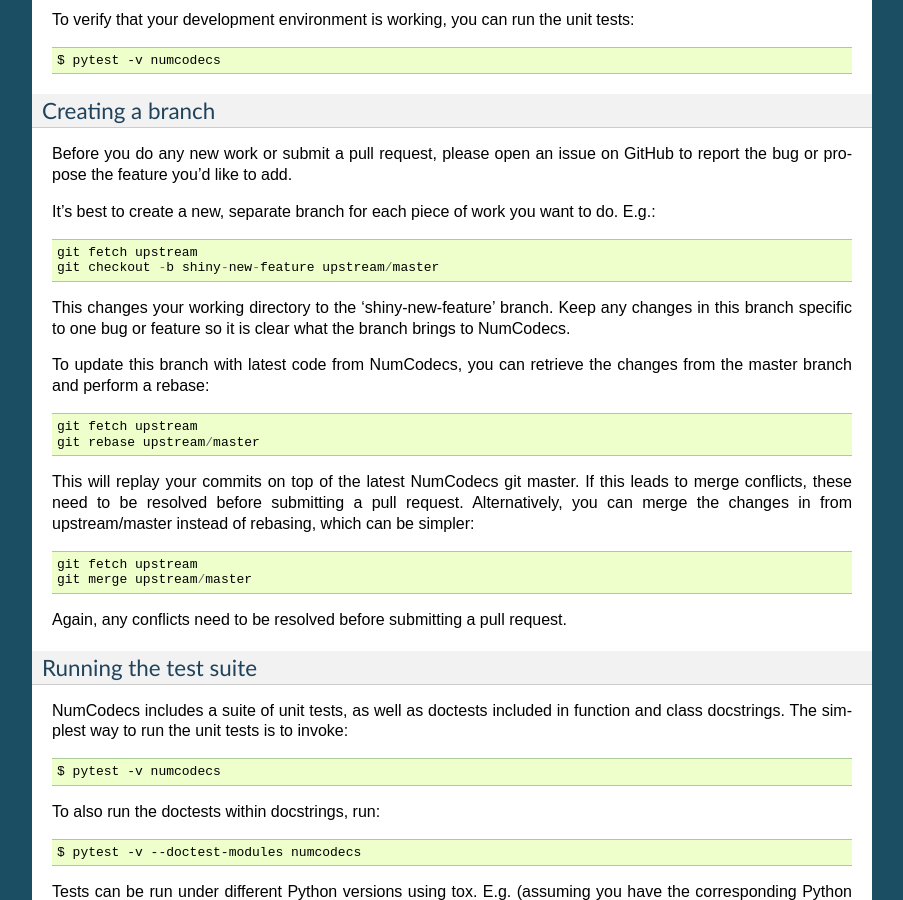
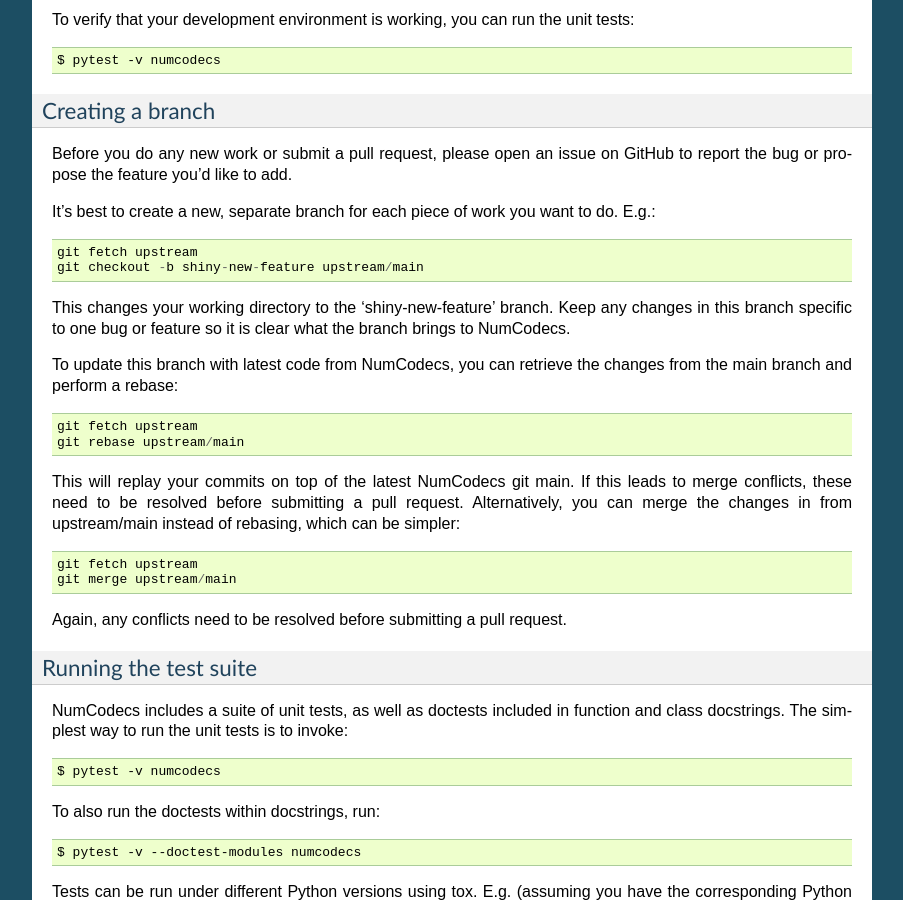
Before and after one commit to zarr-developers/numcodecs, a Sphinx documentation site: the page built from docs/contributing.rst, in a window 1280 px wide and 900 px high, scrolled down 1662 px. Shown: the whole window, without its empty margins (198-1101 px from the left). Built offline with Sphinx 7.4.7, drawn with Linux system fonts in a browser that asks for light colours; pages that are not in the unit, such as notebooks, are missing from menus; the version number could not be read and is left out; some of the changed text lies outside the part shown.

Commit message:
Move `master` to `main` (#322)

```diff
--- a/docs/conf.py
+++ b/docs/conf.py
@@ -65,8 +65,8 @@
 # The encoding of source files.
 #source_encoding = 'utf-8-sig'
 
-# The master toctree document.
-master_doc = 'index'
+# The main toctree document.
+main_doc = 'index'
 
 # General information about the project.
 project = 'numcodecs'
@@ -249,7 +249,7 @@
 # (source start file, target name, title,
 #  author, documentclass [howto, manual, or own class]).
 latex_documents = [
-    (master_doc, 'numcodecs.tex', 'numcodecs Documentation',
+    (main_doc, 'numcodecs.tex', 'numcodecs Documentation',
      'Alistair Miles', 'manual'),
 ]
 
@@ -279,7 +279,7 @@
 # One entry per manual page. List of tuples
 # (source start file, name, description, authors, manual section).
 man_pages = [
-    (master_doc, 'numcodecs', 'numcodecs Documentation',
+    (main_doc, 'numcodecs', 'numcodecs Documentation',
      [author], 1)
 ]
 
@@ -293,7 +293,7 @@
 # (source start file, target name, title, author,
 #  dir menu entry, description, category)
 texinfo_documents = [
-    (master_doc, 'numcodecs', 'numcodecs Documentation',
+    (main_doc, 'numcodecs', 'numcodecs Documentation',
      author, 'numcodecs', 'One line description of project.',
      'Miscellaneous'),
 ]
--- a/docs/contributing.rst
+++ b/docs/contributing.rst
@@ -108,25 +108,25 @@
 It's best to create a new, separate branch for each piece of work you want to do. E.g.::
 
     git fetch upstream
-    git checkout -b shiny-new-feature upstream/master
+    git checkout -b shiny-new-feature upstream/main
 
 This changes your working directory to the 'shiny-new-feature' branch. Keep any changes in
 this branch specific to one bug or feature so it is clear what the branch brings to
 NumCodecs.
 
 To update this branch with latest code from NumCodecs, you can retrieve the changes from
-the master branch and perform a rebase::
+the main branch and perform a rebase::
 
     git fetch upstream
-    git rebase upstream/master
+    git rebase upstream/main
 
-This will replay your commits on top of the latest NumCodecs git master. If this leads to
+This will replay your commits on top of the latest NumCodecs git main. If this leads to
 merge conflicts, these need to be resolved before submitting a pull request.
-Alternatively, you can merge the changes in from upstream/master instead of rebasing,
+Alternatively, you can merge the changes in from upstream/main instead of rebasing,
 which can be simpler::
 
     git fetch upstream
-    git merge upstream/master
+    git merge upstream/main
 
 Again, any conflicts need to be resolved before submitting a pull request.
 
@@ -183,7 +183,7 @@
 ~~~~~~~~~~~~~
 
 Docstrings for user-facing classes and functions should follow the `numpydoc
-<https://github.com/numpy/numpy/blob/master/doc/HOWTO_DOCUMENT.rst.txt>`_ standard,
+<https://numpydoc.readthedocs.io/en/latest/format.html#docstring-standard>`_ standard,
 including sections for Parameters and Examples. All examples will be run as doctests
 under Python 3.9.
 
@@ -213,7 +213,7 @@
 should be reviewed and approved by at least one other core developers before being merged.
 
 Pull requests should not be merged until all CI checks have passed (Travis, AppVeyor,
-Coveralls) against code that has had the latest master merged in.
+Coveralls) against code that has had the latest main merged in.
 
 Compatibility and versioning policies
 ~~~~~~~~~~~~~~~~~~~~~~~~~~~~~~~~~~~~~
@@ -290,9 +290,9 @@
 Release procedure
 ~~~~~~~~~~~~~~~~~
 
-Checkout and update the master branch::
+Checkout and update the main branch::
 
-    $ git checkout master
+    $ git checkout main
     $ git pull
 
 Verify all tests pass on all supported Python versions, and docs build::
--- a/docs/index.rst
+++ b/docs/index.rst
@@ -1,4 +1,4 @@
-.. numcodecs documentation master file, created by
+.. numcodecs documentation main file, created by
    sphinx-quickstart on Mon May  2 21:40:09 2016.
 
 
```
Also changed, not shown: README.rst (+5 -5 lines).
